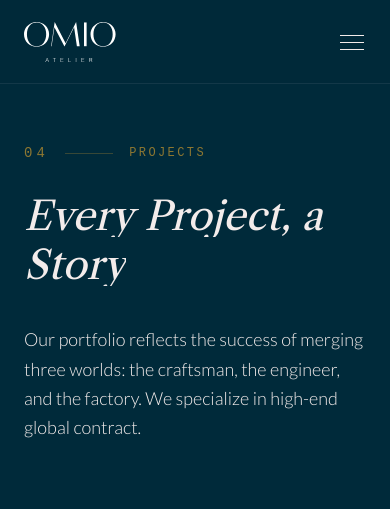
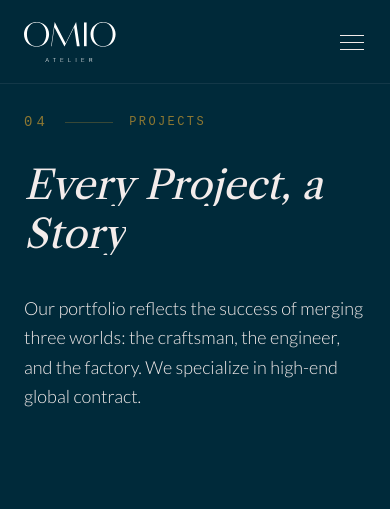
Before and after one commit to ViBaTo/omio-web, a Next.js app: page /en/proyectos in a window 390 px wide. Shown: the top 509 px of the page. Built offline with nearby package versions, Linux system fonts and the light colour scheme; a web font is replaced by a local one.

Commit message:
fix(mobile): proporción del PageHero en móvil (altura y padding)

```diff
--- a/src/components/PageHero.tsx
+++ b/src/components/PageHero.tsx
@@ -33,7 +33,7 @@ export default function PageHero({
 
   return (
     <section
-      className='relative min-h-[60vh] flex items-end pb-16 md:pb-24 pt-32 md:pt-40 px-6 md:px-12 lg:px-24'
+      className='relative min-h-[50vh] md:min-h-[60vh] flex items-end pb-12 md:pb-24 pt-28 md:pt-40 px-6 md:px-12 lg:px-24'
       style={{ backgroundColor: colors.bg }}
     >
       <div className='max-w-7xl mx-auto w-full'>
```
